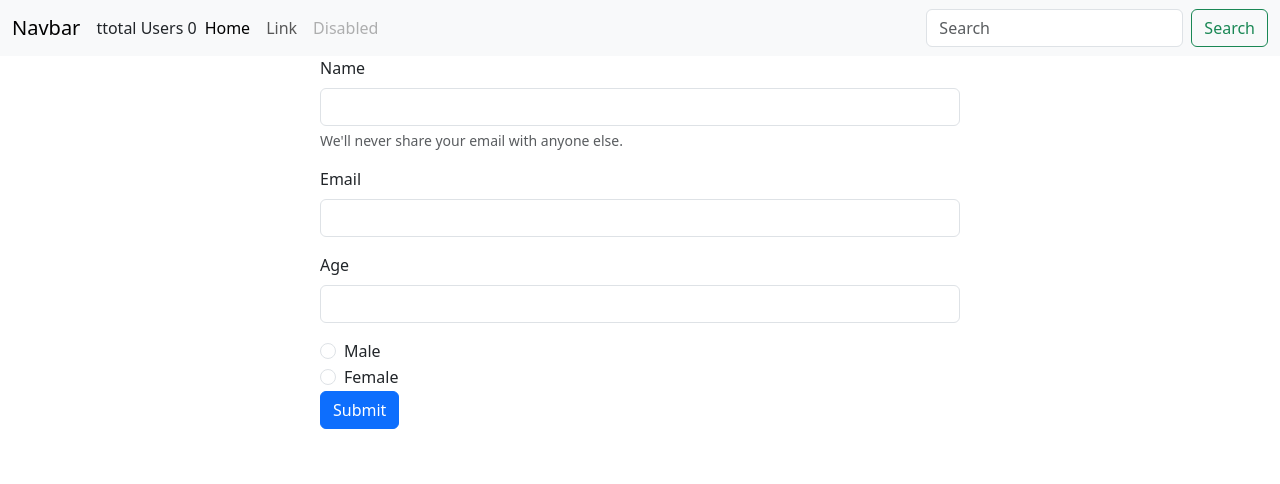
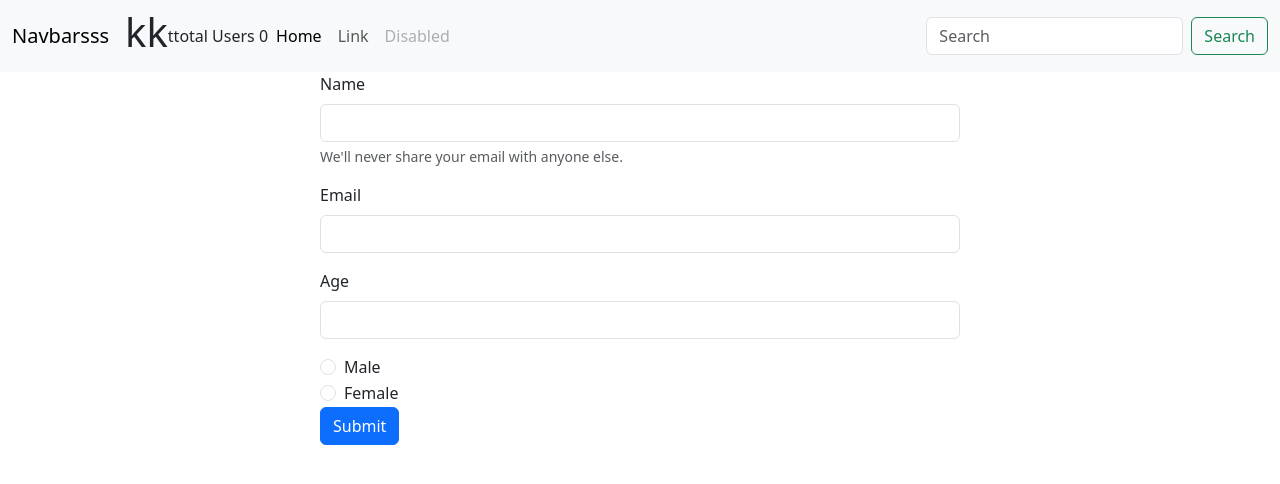
Before and after one commit to singariya1212/vites, a React (Vite) app: page / in a window 1280 px wide. Shown: the top 484 px of the page. Built offline with nearby package versions, Linux system fonts and the light colour scheme.

Commit message:
merge prak

```diff
--- a/src/components/Navbar.jsx
+++ b/src/components/Navbar.jsx
@@ -9,7 +9,8 @@ const Navbar = () => {
   return (
     <nav className="navbar navbar-expand-lg navbar-light bg-light">
     <div className="container-fluid">
-      <a className="navbar-brand" href="#">Navbar</a>
+      <a className="navbar-brand" href="#">Navbarsss</a>
+      <h1>kk</h1>
    <span>ttotal Users {newCount}</span>
       <div className="collapse navbar-collapse" id="navbarSupportedContent">
         <ul className="navbar-nav me-auto mb-2 mb-lg-0">
```
